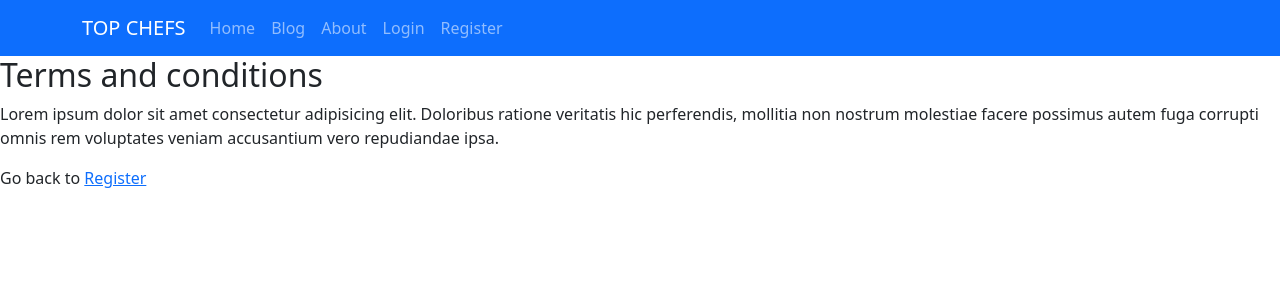
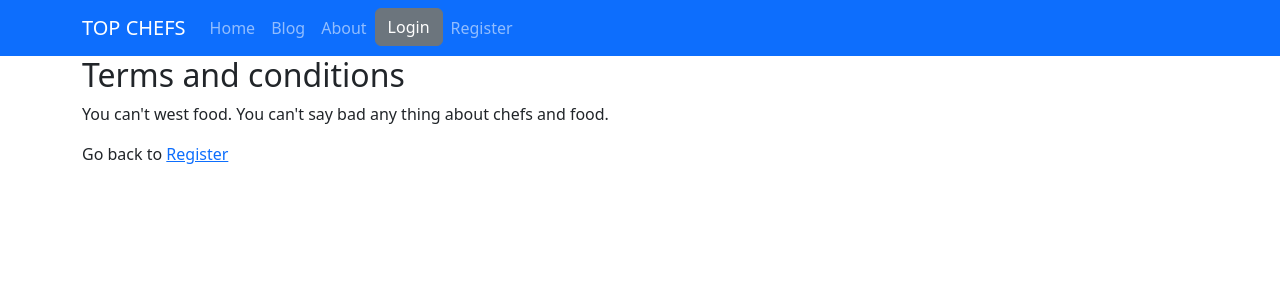
Before and after one commit to mdhlimonmia/top-chef-client, a React (Vite) app: page /terms in a window 1280 px wide. Shown: the top 300 px of the page. Built offline with nearby package versions, Linux system fonts and the light colour scheme; no server answers.

Commit message:
Term and condition added

```diff
--- a/src/Shared/NavigationBar.jsx
+++ b/src/Shared/NavigationBar.jsx
@@ -1,18 +1,43 @@
-import React from "react";
-import { Navbar } from "react-bootstrap";
-import Container from 'react-bootstrap/Container';
-import Nav from 'react-bootstrap/Nav';
+import React, { useContext } from "react";
+import { Button, Navbar } from "react-bootstrap";
+import Container from "react-bootstrap/Container";
+import Nav from "react-bootstrap/Nav";
+import { FaRegUserCircle, FaUserCircle } from 'react-icons/fa';
+import { Link } from "react-router-dom";
+import { AuthContext } from "../providers/AuthProvider";
+
 const NavigationBar = () => {
+  const { user, logOut } = useContext(AuthContext);
+
+  const handleLogOut = () => {
+    logOut()
+      .then()
+      .catch((error) => console.log(error));
+  };
   return (
     <div>
-     <Navbar bg="primary" variant="dark">
+      <Navbar bg="primary" variant="dark">
         <Container>
           <Navbar.Brand href="/">TOP CHEFS</Navbar.Brand>
           <Nav className="me-auto">
             <Nav.Link href="/">Home</Nav.Link>
             <Nav.Link href="/blogs">Blog</Nav.Link>
             <Nav.Link href="#pricing">About</Nav.Link>
-            <Nav.Link href="/login">Login</Nav.Link>
+            <Nav>
+              {/* {user && (
+                <FaRegUserCircle style={{ fontSize: "2rem" }}></FaUserCircle>
+              )} */}
+
+              {user ? (
+                <Button onClick={handleLogOut} variant="secondary">
+                  Logout
+                </Button>
+              ) : (
+                <Link to="/login">
+                  <Button variant="secondary">Login</Button>
+                </Link>
+              )}
+            </Nav>
             <Nav.Link href="/register">Register</Nav.Link>
           </Nav>
         </Container>
--- a/src/Shared/Terms/Terms.jsx
+++ b/src/Shared/Terms/Terms.jsx
@@ -1,13 +1,14 @@
 import React from 'react';
+import { Container } from 'react-bootstrap';
 import { Link } from 'react-router-dom';
 
 const Terms = () => {
     return (
-        <div>
+        <Container>
             <h2>Terms and conditions</h2>
-            <p>Lorem ipsum dolor sit amet consectetur adipisicing elit. Doloribus ratione veritatis hic perferendis, mollitia non nostrum molestiae facere possimus autem fuga corrupti omnis rem voluptates veniam accusantium vero repudiandae ipsa.</p>
+            <p>You can't  west food. You can't say bad any thing about chefs and food.</p>
             <p>Go back to <Link to="/register">Register</Link> </p>
-        </div>
+        </Container>
     );
 };
 
```
